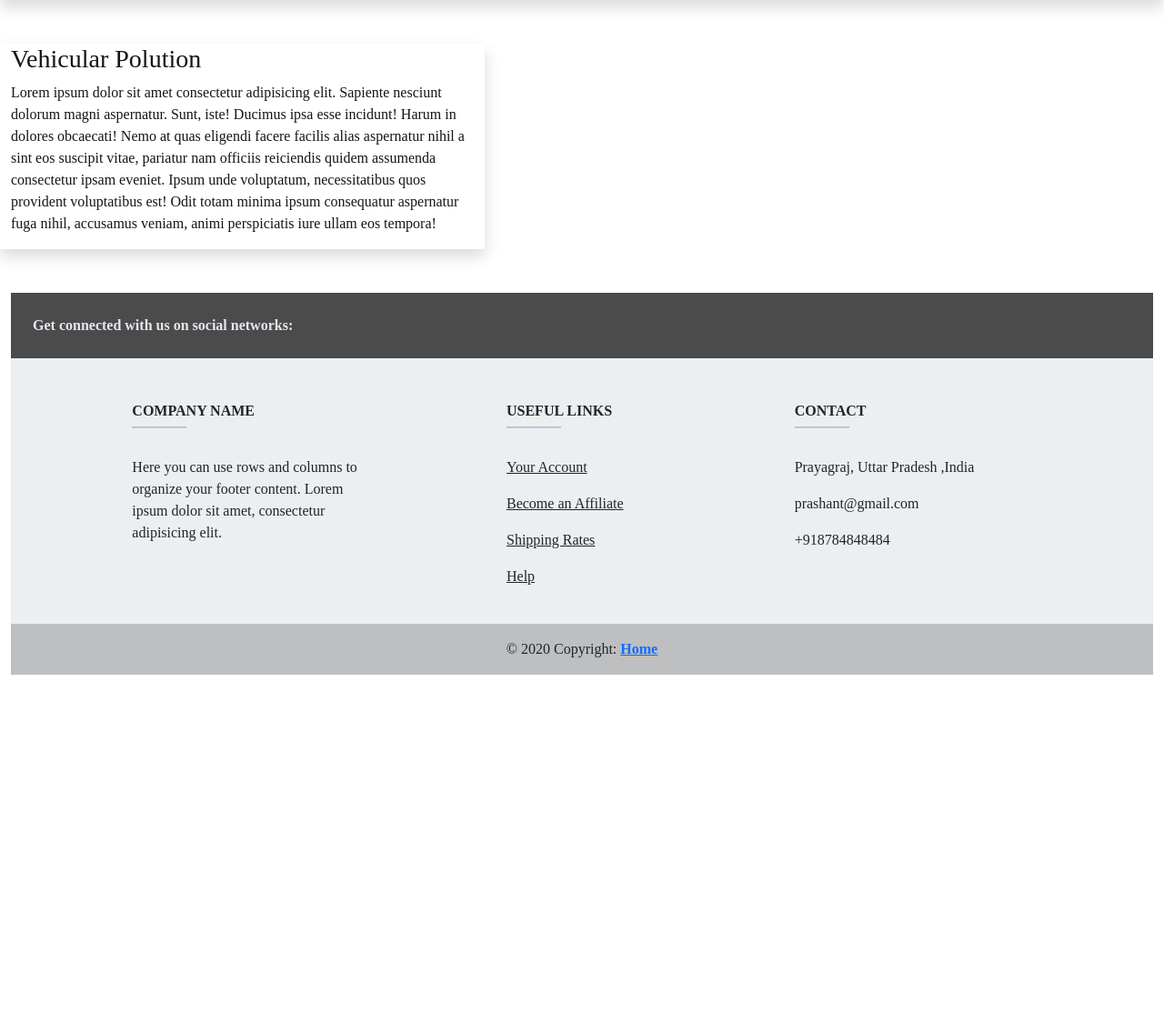
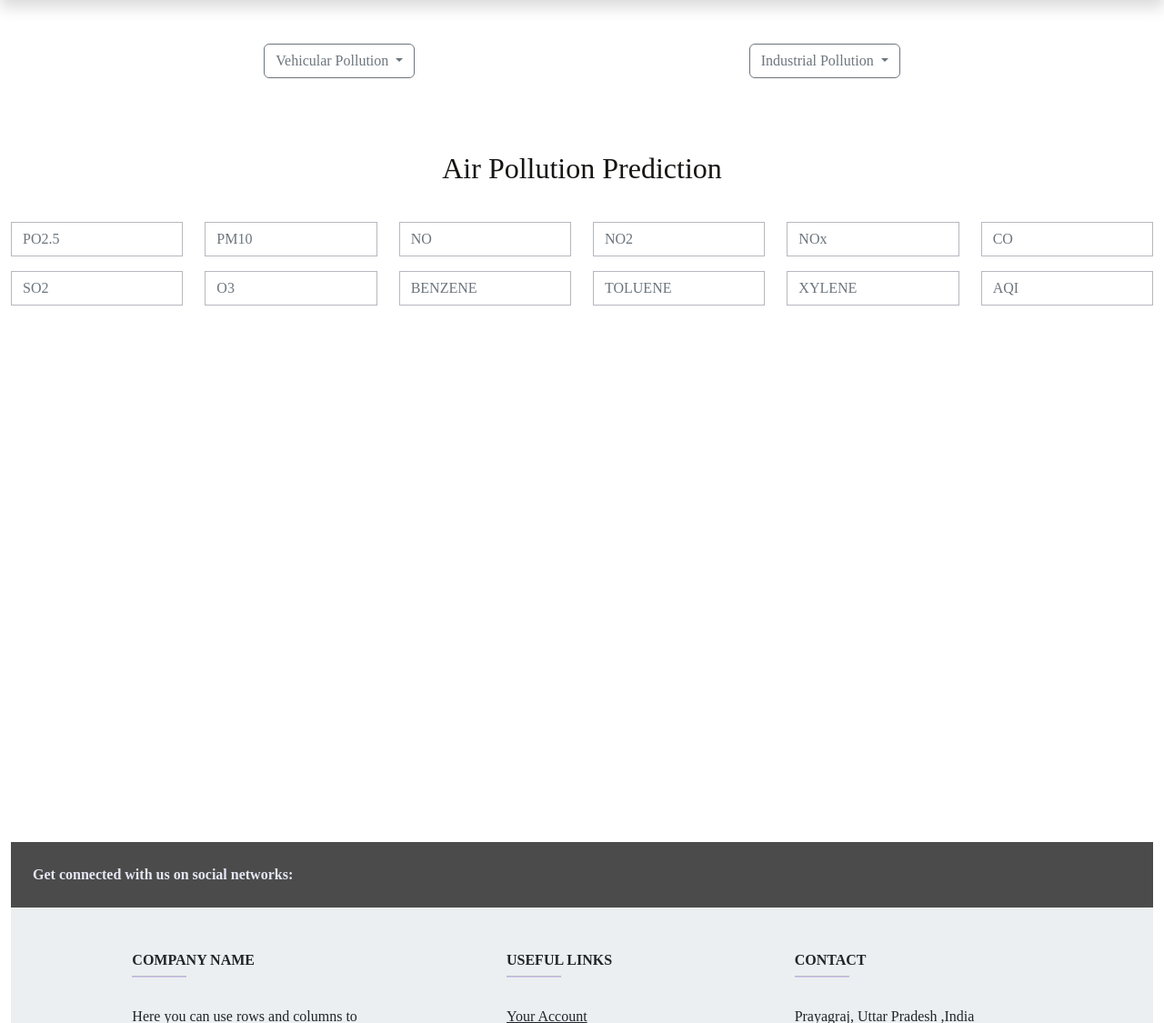
Before and after one commit to rampravesh22/Polution, a Django app: page / in a window 1280 px wide. Shown: the part 78-1203 px from the top of the page at 91% size. Before the commit the page ends 820 px from the top, so only its background shows below. Run offline with Django 3.2, Linux system fonts and the light colour scheme; parts of the project's set-up code (start-up, migrations or seed data) failed here and were passed over.

Commit message:
main page

```diff
--- a/core/admin.py
+++ b/core/admin.py
@@ -2,9 +2,6 @@ from django.contrib import admin
 from core.models import State,Pollution
 from django.contrib import admin
 # from django.contrib.auth.admin import UserAdmin
-
-# Register your models here.
-# admin.site.register(UserAdmin)
 
 
 # @admin.register(State)
--- a/core/static/core/css/style.css
+++ b/core/static/core/css/style.css
@@ -111,3 +111,21 @@ nav .container-fluid .current {
 .form-signin{
    width: clamp(400px,60%,600px);
 }
+
+.main-home{
+   min-height: 830px;
+}
+input[type=number]::-webkit-inner-spin-button,
+input[type=number]::-webkit-outer-spin-button {
+    -webkit-appearance: none;
+    -moz-appearance: none;
+    appearance: none;
+    margin: 0;
+}
+@media  (max-width:768px) {
+
+   .input-content .col-md-2{
+      width: 40%;
+   }
+
+}
--- a/core/templates/core/base.html
+++ b/core/templates/core/base.html
@@ -33,7 +33,6 @@
                 {% endblock msg %}
             </div>
         </div>
-
         <div class="row">
             {% block side %}{% endblock side %}
 
--- a/core/templates/core/home.html
+++ b/core/templates/core/home.html
@@ -2,17 +2,71 @@
 {% load static %}
 
 {% block content %}
-<div class="container mt-5">
-    <div class="row">
-        <div class="col-md-5 shadow">
-            <h3>Vehicular Polution</h3>
-            <p>Lorem ipsum dolor sit amet consectetur adipisicing elit. Sapiente nesciunt dolorum magni aspernatur. Sunt, iste! Ducimus ipsa esse incidunt! Harum in dolores obcaecati! Nemo at quas eligendi facere facilis alias aspernatur nihil a sint eos suscipit vitae, pariatur nam officiis reiciendis quidem assumenda consectetur ipsam eveniet. Ipsum unde voluptatum, necessitatibus quos provident voluptatibus est! Odit totam minima ipsum consequatur aspernatur fuga nihil, accusamus veniam, animi perspiciatis iure ullam eos tempora!</p>
+<div class="container main-home mt-5">
+    <div class="row d-flex justify-content-center btn-row">
+        <div class="col-md-5 mb-2 d-flex justify-content-center">
+            <div class="dropdown">
+                <button class="btn btn-outline-secondary dropdown-toggle" type="button" id="dropdownMenuButton1"
+                    data-bs-toggle="dropdown" aria-expanded="false">
+                    Vehicular Pollution
+                </button>
+                <ul class="dropdown-menu w-100" aria-labelledby="dropdownMenuButton1">
+                    {% for p in pol %} <li><a class="dropdown-item text-uppercase" href="#">{{p}}</a></li>{% endfor %}
+                </ul>
+            </div>
+        </div>
+        <div class="col-md-5 d-flex justify-content-center">
+            <div class="dropdown">
+                <button class="btn btn-outline-secondary dropdown-toggle" type="button" id="dropdownMenuButton1"
+                    data-bs-toggle="dropdown" aria-expanded="false">
+                    Industrial Pollution
+                </button>
+                <ul class="dropdown-menu w-100" aria-labelledby="dropdownMenuButton1">
+                    {% for p in pol %} <li><a class="dropdown-item text-uppercase" href="#">{{p}}</a></li>{% endfor %}
+                </ul>
+            </div>
+        </div>
+    </div>
+    <div class="row input-content mt-5">
+        <h2 class="text-capitalize text-center my-4">Air Pollution Prediction</h2>
+        <form method="post">
+            <div class="row  d-flex justify-content-center">
 
-        </div>
-        <div class="col-md-5"></div>
+                <div class="col-md-2 mt-3 col-lg-"><input type="number" class="form-control w-100" id="exampleInputEmail1"
+                        aria-describedby="numHelp" placeholder="PO2.5"></div>
+                <div class="col-md-2 mt-3"><input type="number" class="form-control w-100" id="exampleInputEmail1"
+                        aria-describedby="numHelp" placeholder="PM10"></div>
+                <div class="col-md-2 mt-3"><input type="number" class="form-control w-100" id="exampleInputEmail1"
+                        aria-describedby="numHelp" placeholder="NO"></div>
+                <div class="col-md-2 mt-3"><input type="number" class="form-control w-100" id="exampleInputEmail1"
+                        aria-describedby="numHelp" placeholder="NO2"></div>
+                <div class="col-md-2 mt-3"><input type="number" class="form-control w-100" id="exampleInputEmail1"
+                        aria-describedby="numHelp" placeholder="NOx"></div>
+                <div class="col-md-2 mt-3"><input type="number" class="form-control w-100" id="exampleInputEmail1"
+                        aria-describedby="numHelp" placeholder="CO"></div>
+
+            </div>
+            <div class="row d-flex justify-content-center">
+                <div class="col-md-2 mt-3"><input type="number" class="form-control w-100" id="exampleInputEmail1"
+                        aria-describedby="numHelp" placeholder="SO2"></div>
+                <div class="col-md-2 mt-3"><input type="number" class="form-control w-100" id="exampleInputEmail1"
+                        aria-describedby="numHelp" placeholder="O3"></div>
+                <div class="col-md-2 mt-3"><input type="number" class="form-control w-100" id="exampleInputEmail1"
+                        aria-describedby="numHelp" placeholder="BENZENE"></div>
+                <div class="col-md-2 mt-3"><input type="number" class="form-control w-100" id="exampleInputEmail1"
+                        aria-describedby="numHelp" placeholder="TOLUENE"></div>
+                <div class="col-md-2 mt-3"><input type="number" class="form-control w-100" id="exampleInputEmail1"
+                        aria-describedby="numHelp" placeholder="XYLENE"></div>
+                <div class="col-md-2 mt-3"><input type="number" class="form-control w-100" id="exampleInputEmail1"
+                        aria-describedby="numHelp" placeholder="AQI"></div>
+            </div>
+        </form>
     </div>
+</div>
+
 
 </div>
+
 
 <div>
     {% include 'core/footer.html' %}
--- a/core/views.py
+++ b/core/views.py
@@ -2,17 +2,19 @@ from django.shortcuts import redirect, render
 from django.contrib.auth.forms import UserCreationForm
 from core.forms import SignUpForm, LoginForm, AddState
 from django.contrib import messages
-from core.models import State
+from core.models import State,Pollution
 from django.contrib.auth import authenticate, login, logout
 from django.contrib.auth.models import Group
-
 
 # Home
 def home(request):
     posts = State.objects.all()
+    pol=Pollution.objects.all()
+    l=['id', "City", 'Date', 'Pm2.0','Pm10','No','No2','Nox','Nh3','Co','So2','O3','Benzene','Toluene','Xylene','Aqi','Air quality']
     context = {
         'posts': posts,
-        "home": "current"
+        "home": "current",
+        'pol':l
     }
     return render(request, 'core/home.html', context)
 
```
